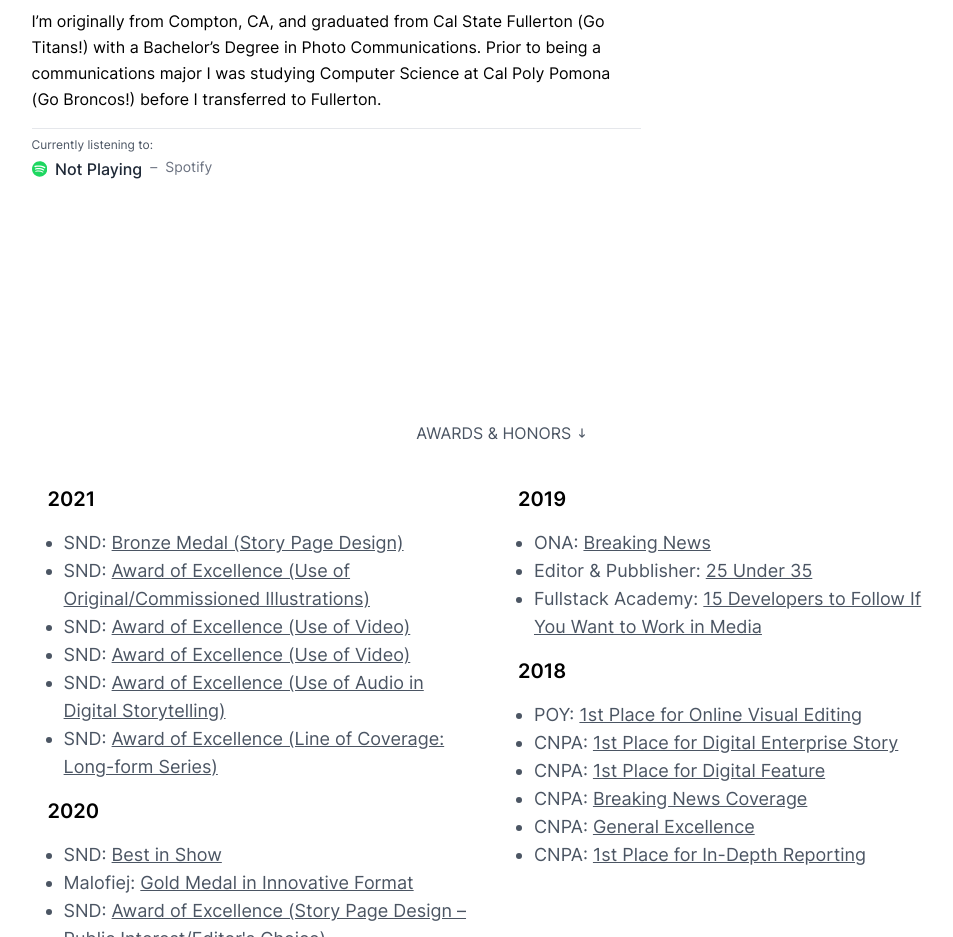
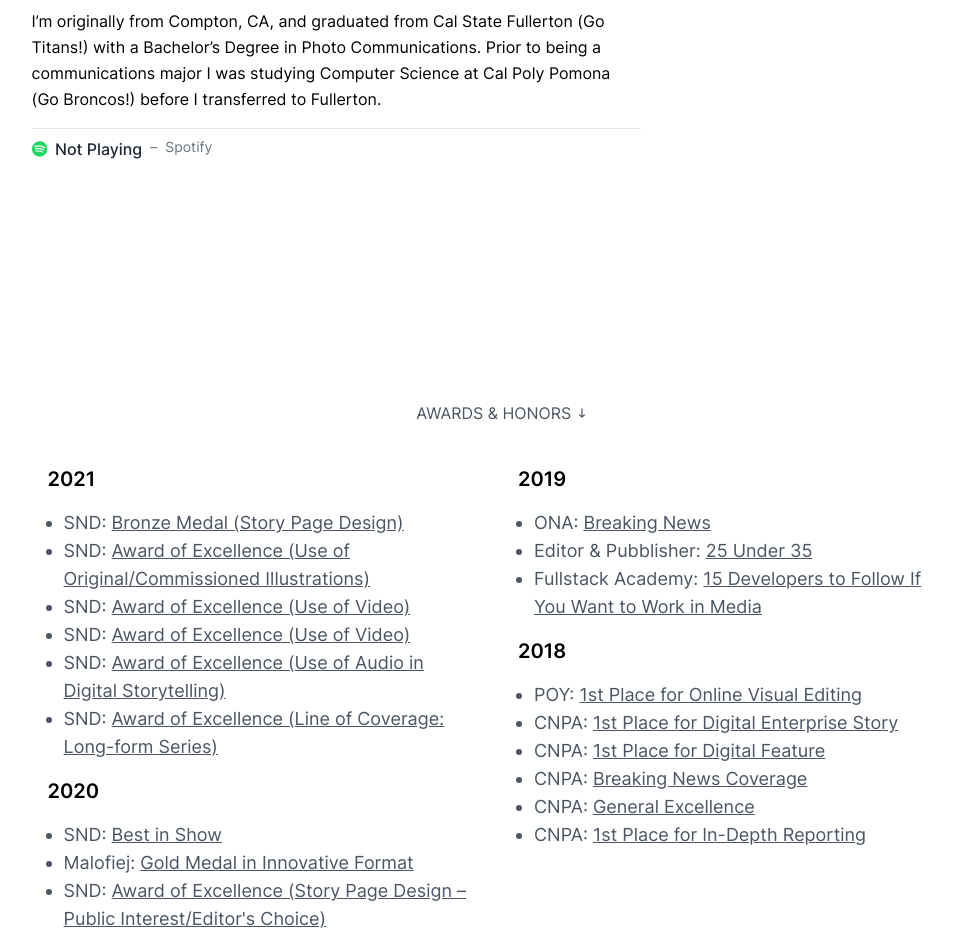
Before and after one commit to luciovilla/luciovilla.com, a Next.js app: page / in a window 1280 px wide. Shown: the part 4120-5057 px from the top of the page, without its empty margins (138-1091 px from the left). Built offline with nearby package versions, Linux system fonts and the light colour scheme; no server answers.

Commit message:
fix: spotify not playing logic

```diff
--- a/components/NowPlaying.js
+++ b/components/NowPlaying.js
@@ -1,13 +1,12 @@
 import useSWR from 'swr'
-
 import fetcher from '../lib/fetcher'
 
 export default function NowPlaying() {
   const { data } = useSWR('/api/now-playing', fetcher)
-  console.log(data, 'data!')
+
   return (
     <div>
-      <div className="text-xs mb-1 text-gray-600">Currently listening to:</div>
+      {data?.artist && <div className="text-xs mb-1 text-gray-600">Currently listening to:</div>}
       <div className="flex flex-row-reverse sm:flex-row mb-8 space-x-0 sm:space-x-2 w-full">
         <svg className="h-4 w-4 ml-auto mt-1" viewBox="0 0 168 168">
           <path
@@ -28,7 +27,9 @@ export default function NowPlaying() {
           ) : (
             <p className="text-gray-800 dark:text-gray-200 font-medium">Not Playing</p>
           )}
-          <span className="mx-2 text-gray-500 dark:text-gray-300 hidden sm:block text-sm">{' – '}</span>
+          <span className="mx-2 text-gray-500 dark:text-gray-300 hidden sm:block text-sm">
+            {' – '}
+          </span>
           <p className="text-gray-500 dark:text-gray-300 max-w-max truncate text-sm">
             {data?.artist ?? 'Spotify'}
           </p>
```
